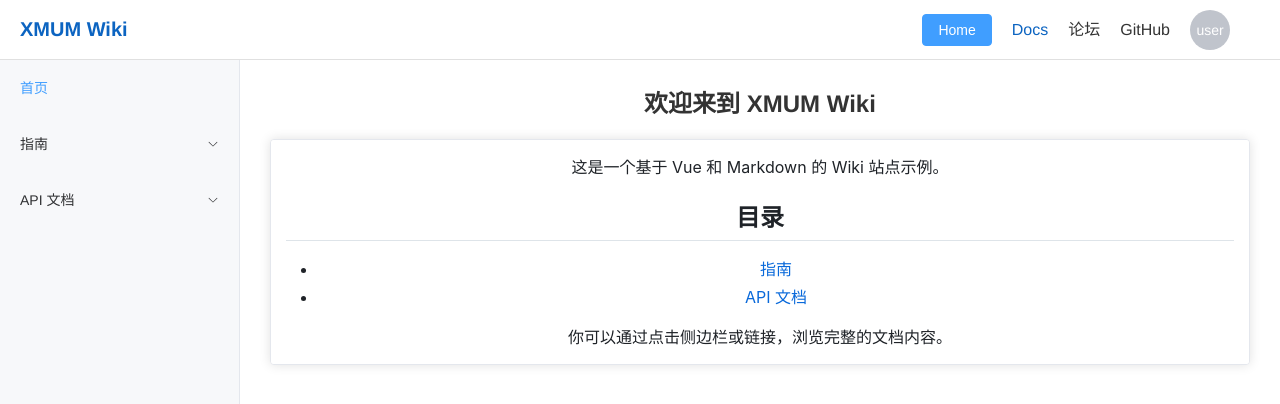
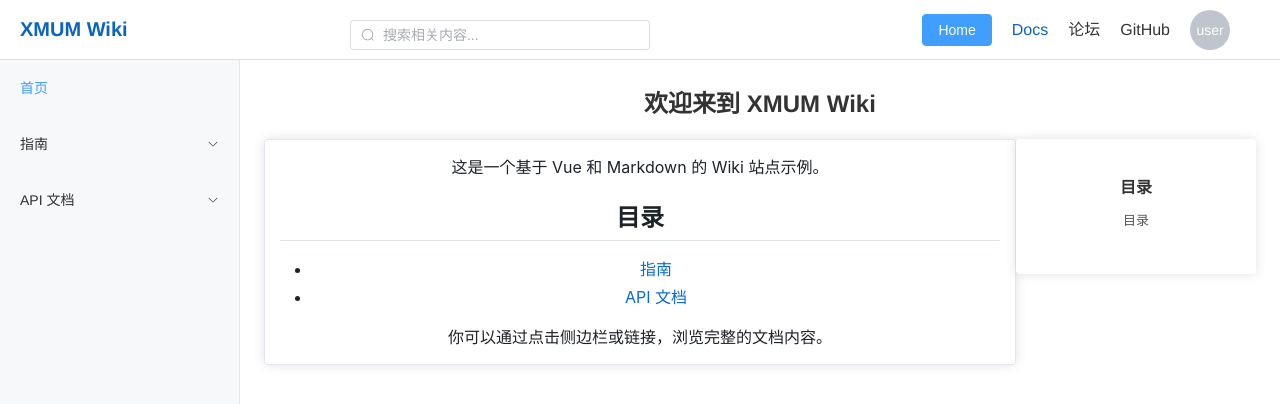
Before and after one commit to Zha0fusion/SurviveXMUM, a Vue app in the folder wiki/: page /docs/README in a window 1280 px wide. Shown: the top 404 px of the page. Built offline with nearby package versions, Linux system fonts and the light colour scheme.

Commit message:
实现静态搜索框和使用markdown-it的插件实现简单的目录

```diff
--- a/wiki/package.json
+++ b/wiki/package.json
@@ -9,11 +9,16 @@
     "preview": "vite preview"
   },
   "dependencies": {
+    "@element-plus/icons-vue": "^2.3.1",
+    "@sindresorhus/slugify": "^2.2.1",
     "axios": "^1.9.0",
     "element-plus": "^2.9.11",
     "github-markdown-css": "^5.8.1",
     "markdown-it": "^14.1.0",
+    "markdown-it-anchor": "^9.2.0",
+    "markdown-it-toc-done-right": "^4.2.0",
     "pinia": "^3.0.2",
+    "uslug": "^1.0.4",
     "vue": "^3.5.13",
     "vue-router": "^4.5.1"
   },
--- a/wiki/src/components/Header.vue
+++ b/wiki/src/components/Header.vue
@@ -2,7 +2,14 @@
 <template>
   <header class="site-header">
     <div class="logo" @click="goHome" role="button" tabindex="0" aria-label="返回首页">XMUM Wiki</div>
-
+    <!--搜索栏-->
+    <div style="flex: 1;padding: 0 20px;margin-top: 10px;text-align: center;">
+      <el-input placeholder="搜索相关内容..." style="width: 100%;max-width: 300px; height:30px;border-radius:15px">
+        <template #prefix>
+          <el-icon><Search/></el-icon>
+        </template>
+      </el-input>
+    </div>
     <!-- 桌面端导航 -->
     <nav v-if="!isMobileView" class="desktop-nav">
       <router-link to="/">
@@ -37,13 +44,13 @@
 </template>
 
 <script>
-import { Menu } from '@element-plus/icons-vue';
-
+import { Menu,Search } from '@element-plus/icons-vue';
 const MOBILE_BREAKPOINT = 767; // 根据需要调整断点
 
 export default {
   name: "SiteHeader", // Renamed from "Header" to be more specific if "Header" is too generic
   components: {
+     Search,
     // ElDropdown, ElDropdownMenu, ElDropdownItem, ElButton are globally registered
   },
   data() {
--- a/wiki/src/components/MarkdownRenderer.vue
+++ b/wiki/src/components/MarkdownRenderer.vue
@@ -1,15 +1,35 @@
 <!-- src/components/MarkdownRenderer.vue -->
 <template>
-  <el-card class="markdown-card-container" :body-style="{ padding: '0px' }">
-    <div class="markdown-body" v-html="renderedHtml"></div>
-  </el-card>
+  <div class="markdown-container">
+    <el-card class="markdown-card-container" :body-style="{ padding: '0px' }">
+      <div class="markdown-body" v-html="renderedHtml"></div>
+    </el-card>
+    <el-card class="menu">
+      <div class="toc-container" v-if="tocItems.length > 0">
+        <div class="toc-title">目录</div>
+        <div class="toc-content">
+          <ul class="toc-list">
+            <li
+                v-for="item in tocItems"
+                :key="item.id"
+                :class="`toc-level-${item.level}`"
+                class="toc-item"
+            >
+              <a :href="'#' + item.id" @click="scrollToHeading(item.id, $event)">
+                {{ item.text }}
+              </a>
+            </li>
+          </ul>
+        </div>
+      </div>
+    </el-card>
+  </div>
 </template>
 
 <script>
 import MarkdownIt from "markdown-it";
 // import DOMPurify from 'dompurify'; // 可选：用于XSS防护
 import 'github-markdown-css'; // 导入 GitHub Markdown 样式
-
 
 export default {
   name: "MarkdownRenderer",
@@ -19,17 +39,64 @@ export default {
       required: true,
     },
   },
+  data() {
+    return {
+      tocItems: []
+    };
+  },
   computed: {
     renderedHtml() {
       if (!this.content) {
         return "";
       }
 
+      // 重置 TOC
+      this.tocItems = [];
+
+      // 定义一个slugify函数，用于生成锚点ID
+      const slugify = (s) => {
+        return String(s)
+          .trim()
+          .toLowerCase()
+          .replace(/\s+/g, '-')
+          .replace(/[^\w\u4e00-\u9fa5\-]/g, '') // 保留中文字符
+          .replace(/\-\-+/g, '-') // 合并多个连字符
+          .replace(/^-+|-+$/g, ''); // 去除首尾连字符
+      };
+
       const md = new MarkdownIt({
         html: true, // 允许 HTML 标签
         linkify: true, // 自动转换 URL 文本为链接
         typographer: true, // 启用一些标点符号和引号的智能转换
       });
+
+      // 自定义标题渲染规则，用于生成 TOC
+      const originalHeadingOpen = md.renderer.rules.heading_open || function (tokens, idx, options, env, self) {
+        return self.renderToken(tokens, idx, options);
+      };
+
+      md.renderer.rules.heading_open = (tokens, idx, options, env, self) => {
+        const token = tokens[idx];
+        const level = parseInt(token.tag.substring(1)); // h1 -> 1, h2 -> 2, etc.
+
+        // 获取标题文本
+        const contentToken = tokens[idx + 1];
+        if (contentToken && contentToken.type === 'inline') {
+          const text = contentToken.content;
+          const id = slugify(text);
+
+          // 添加到 TOC
+          this.tocItems.push({
+            level,
+            text,
+            id,
+          });
+          // 为标题添加 id 属性
+          token.attrSet('id', id);
+        }
+
+        return originalHeadingOpen(tokens, idx, options, env, self);
+      };
 
       // 保存原始的 link_open 规则
       const defaultRender =
@@ -86,42 +153,161 @@ export default {
       return html;
     },
   },
+  methods: {
+    scrollToHeading(id, event) {
+      event.preventDefault();
+      const element = document.getElementById(id);
+      if (element) {
+        element.scrollIntoView({
+          behavior: 'smooth',
+          block: 'start',
+        });
+        // 更新 URL hash
+        window.history.pushState(null, null, `#${id}`);
+      }
+    },
+  },
 };
 </script>
 
 <style>
+.menu{
+  align-items: center;
+  margin-top: 20px;
+  max-height: 400px;
+  height: 100%;
+  background-color: #ffffff;
+  border: none;
+  box-shadow: none;
+}
+.markdown-container {
+  display: flex;
+  position: relative;
+  width: 100%;
+  max-width: 1200px;
+  margin: 0 auto;
+}
+
 .markdown-card-container {
-  /* 这些样式原先在 .markdown-body 上, 现在应用于 el-card 容器 */
   box-sizing: border-box;
   min-width: 200px;
-  max-width: 980px;
-  margin: 20px auto; /* 为卡片添加一些垂直边距，使其在页面上更好看 */
+  max-width: 780px; /* 减小宽度，为目录留出空间 */
+  margin: 20px auto; /* 改为auto居中 */
+  flex: 1;
 }
 
 /* el-card 内部的 .markdown-body 样式 */
 .markdown-body {
-  /* github-markdown-css 的样式会应用在这里。我们覆盖内边距。*/
-  /* 原始组件的内边距是 15px。*/
-  /* 由于 el-card 的 body-style 设置了 padding: '0px', 这里的 padding 会生效。*/
   padding: 15px; /* 与原始组件自定义样式保持一致 */
   box-sizing: border-box; /* 保持box-sizing，github-markdown-css可能也依赖它 */
-  /* min-width, max-width, margin:auto 已移至 markdown-card-container */
 }
 
-/*
-  如果希望内边距也具有响应性 (例如桌面端更宽，移动端更窄),
-  可以取消注释并调整下面的媒体查询:
-*/
-/*
-@media (min-width: 768px) {
-  .markdown-body {
-    padding: 25px; // 大屏幕使用较大的内边距
+/* 目录容器样式 */
+.toc-container {
+  width: 200px;
+  position: sticky;
+  top: 20px;
+  max-height: calc(100vh - 40px);
+  overflow-y: auto;
+  margin: 0; /* 去掉外边距 */
+  padding: 15px;
+  border: none; /* 去掉边框 */
+  font-size: 14px;
+  background-color: transparent; /* 透明背景，使用父容器的颜色 */
+}
+
+.toc-title {
+  font-weight: bold;
+  margin-bottom: 10px;
+  font-size: 16px;
+  color: #333;
+  text-align: center; /* 标题居中 */
+}
+
+.toc-content {
+  text-align: center; /* 内容容器居中 */
+}
+
+.toc-list {
+  list-style-type: none;
+  padding: 0;
+  margin: 0;
+  display: inline-block; /* 让列表变为行内块元素，配合父容器的text-align: center实现居中 */
+  text-align: left; /* 恢复文本左对齐，但整个列表会居中 */
+  width: 100%; /* 保证宽度 */
+}
+
+.toc-item {
+  margin-bottom: 5px;
+  text-align: center; /* 每个项目居中 */
+}
+
+.toc-item a {
+  display: inline-block; /* 改为行内块元素，配合父元素的text-align实现居中 */
+  padding: 4px 12px;
+  color: #666;
+  text-decoration: none;
+  border-radius: 4px;
+  font-size: 14px;
+  line-height: 1.4;
+  transition: all 0.2s ease;
+  width: auto; /* 自动宽度 */
+  max-width: 90%; /* 限制最大宽度，防止过长 */
+  text-align: center; /* 文本居中 */
+}
+
+.toc-item a:hover {
+  background-color: #e8f4fd;
+  color: #0c64c1;
+}
+
+/* 不同级别的标题样式 - 移除padding-left，改用不同的字体大小和颜色来区分层级 */
+.toc-level-1 a {
+  font-weight: 600;
+  font-size: 14px;
+  color: #333;
+}
+
+.toc-level-2 a {
+  font-size: 13px;
+  color: #555;
+}
+
+.toc-level-3 a {
+  font-size: 12px;
+  color: #666;
+}
+
+.toc-level-4 a {
+  font-size: 11px;
+  color: #777;
+}
+
+.toc-level-5 a,
+.toc-level-6 a {
+  font-size: 10px;
+  color: #888;
+}
+
+/* 响应式设计 */
+@media (max-width: 768px) {
+  .markdown-container {
+    flex-direction: column;
+  }
+
+  .markdown-card-container {
+    max-width: 100%;
+    margin: 20px auto;
+  }
+
+  .toc-container {
+    width: 100%;
+    margin: 0 0 20px 0;
+    position: relative;
+    top: 0;
+    border-left: none;
+    border-bottom: 1px solid #eaecef;
+    padding-bottom: 15px;
   }
 }
-@media (max-width: 767px) {
-  .markdown-body {
-    padding: 15px; // 小屏幕使用较小的内边距 (如果基础padding不是15px)
-  }
-}
-*/
 </style>
--- a/wiki/src/views/DocPage.vue
+++ b/wiki/src/views/DocPage.vue
@@ -56,10 +56,8 @@
 import axios from "axios";
 import MarkdownRenderer from "@/components/MarkdownRenderer.vue";
 import Sidebar from "@/components/WikiSidebar.vue";
-import { Menu } from '@element-plus/icons-vue'; // 导入图标
-
+import { Menu } from '@element-plus/icons-vue';
 // Element Plus 组件 ElContainer, ElAside, ElMain, ElSkeleton, ElEmpty, ElDrawer, ElButton 已全局注册
-
 const DOCS_BASE_PATH = "/docs/";
 const MOBILE_BREAKPOINT = 767; // px
 
```
Also changed, not shown: wiki/public/docs/guide/introduction.md (+20 -0 lines), wiki/public/docs/README.md, 1 other file (tests, documents, lock files or other folders).
